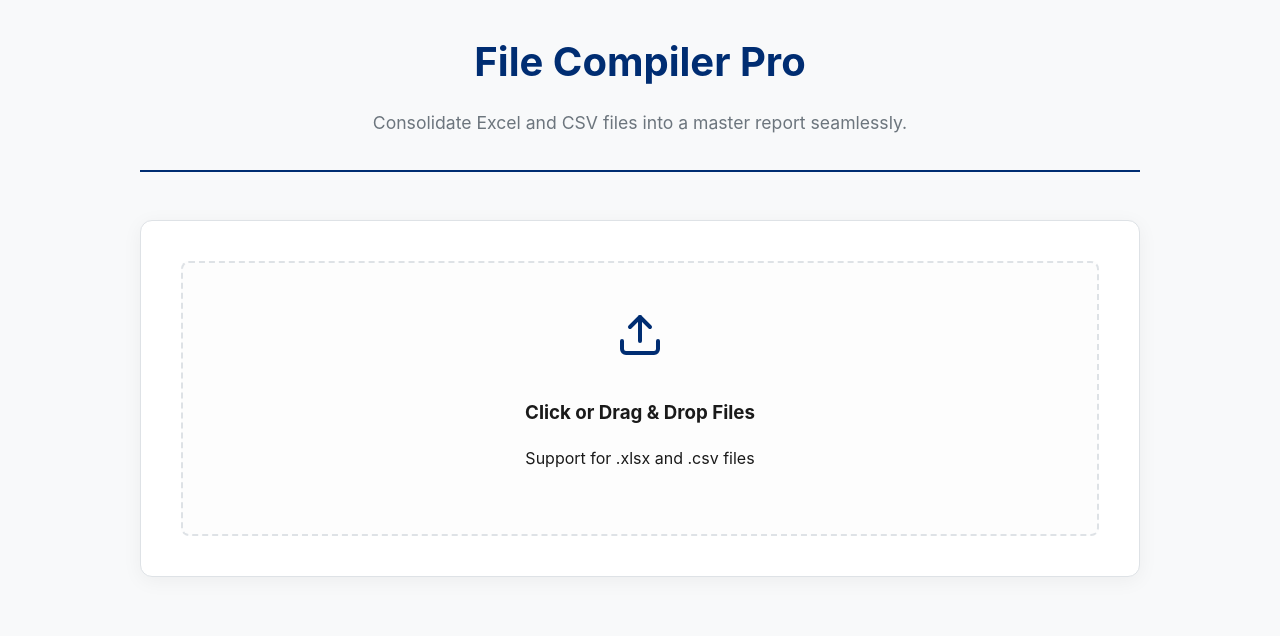
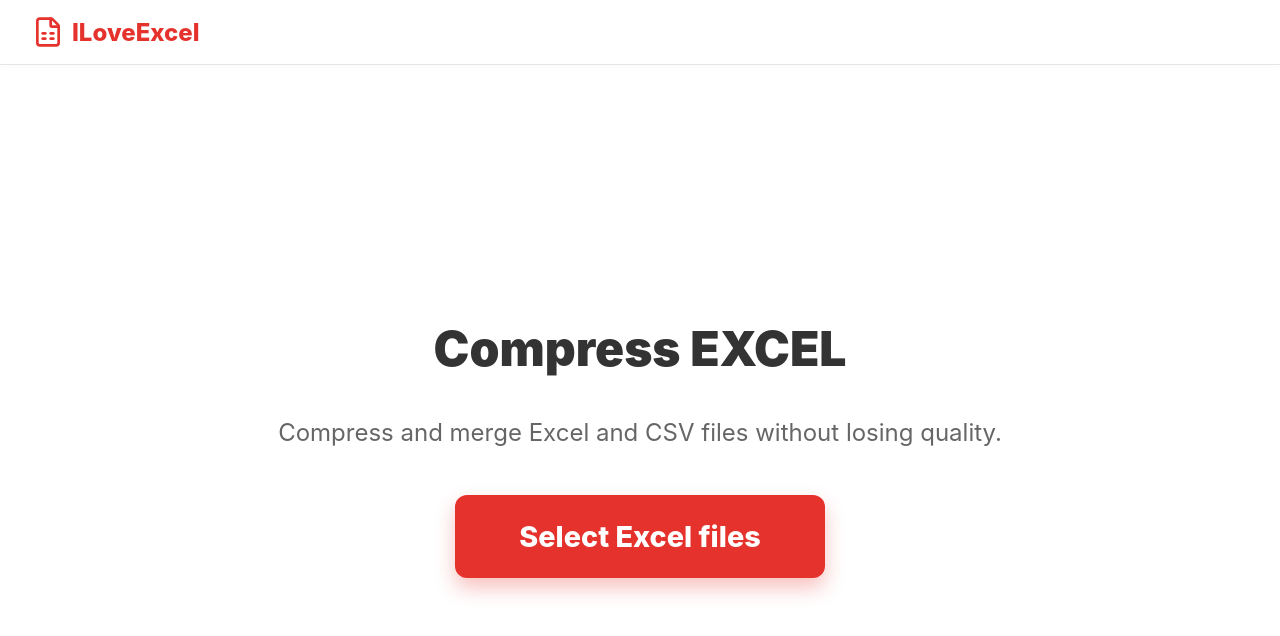
Before and after one commit to diwakarsingh01-tech/file-compiler-pro, a React (Vite) app in the folder client/: page / in a window 1280 px wide. Shown: the top 636 px of the page. Built offline with nearby package versions, Linux system fonts and the light colour scheme.

Commit message:
Complete iLovePDF-style transformation with multi-level compression

```diff
--- a/client/src/App.jsx
+++ b/client/src/App.jsx
@@ -1,34 +1,47 @@
-import React, { useState, useCallback } from 'react';
-import { Upload, FileText, Download, X, AlertCircle, CheckCircle2, Loader2 } from 'lucide-react';
+import React, { useState } from 'react';
+import {
+  Upload,
+  FileSpreadsheet,
+  Download,
+  X,
+  Plus,
+  ShieldCheck,
+  Zap,
+  Check,
+  Loader2,
+  Trash2,
+  Share2
+} from 'lucide-react';
 import axios from 'axios';
 
 const API_URL = window.location.origin;
 
 function App() {
   const [files, setFiles] = useState([]);
-  const [isUploading, setIsUploading] = useState(false);
+  const [compressionLevel, setCompressionLevel] = useState('recommended');
+  const [isProcessing, setIsProcessing] = useState(false);
+  const [result, setResult] = useState(null);
   const [error, setError] = useState(null);
-  const [result, setResult] = useState(null);
 
   const onFileChange = (e) => {
     const selectedFiles = Array.from(e.target.files);
     setFiles((prev) => [...prev, ...selectedFiles]);
     setError(null);
-    setResult(null);
   };
 
   const removeFile = (index) => {
     setFiles((prev) => prev.filter((_, i) => i !== index));
+    if (files.length <= 1) setResult(null);
   };
 
   const handleProcess = async () => {
     if (files.length === 0) return;
-
-    setIsUploading(true);
+    setIsProcessing(true);
     setError(null);
 
     const formData = new FormData();
     files.forEach((file) => formData.append('files', file));
+    formData.append('level', compressionLevel);
 
     try {
       const response = await axios.post(`${API_URL}/api/upload`, formData, {
@@ -36,126 +49,149 @@ function App() {
       });
       setResult(response.data);
     } catch (err) {
-      setError(err.response?.data?.error || 'Failed to process files. Please try again.');
+      setError(err.response?.data?.error || 'Failed to process files.');
     } finally {
-      setIsUploading(false);
+      setIsProcessing(false);
     }
   };
 
+  const reset = () => {
+    setFiles([]);
+    setResult(null);
+    setError(null);
+  };
+
+  // 1. Initial Selection View
+  if (files.length === 0 && !result) {
+    return (
+      <div className="app-wrapper">
+        <header className="premium-header">
+          <div className="logo"><FileSpreadsheet size={32} /> ILoveExcel</div>
+        </header>
+        <main className="hero">
+          <h1>Compress EXCEL</h1>
+          <p>Compress and merge Excel and CSV files without losing quality.</p>
+          <div className="select-btn" onClick={() => document.getElementById('fileInput').click()}>
+            Select Excel files
+          </div>
+          <input id="fileInput" type="file" multiple hidden accept=".xlsx,.csv" onChange={onFileChange} />
+        </main>
+      </div>
+    );
+  }
+
+  // 2. Success View
+  if (result) {
+    return (
+      <div className="app-wrapper">
+        <header className="premium-header">
+          <div className="logo" onClick={reset} style={{cursor: 'pointer'}}><FileSpreadsheet size={32} /> ILoveExcel</div>
+        </header>
+        <main className="workspace" style={{justifyContent: 'center'}}>
+          <div className="main-content success-view" style={{maxWidth: '800px'}}>
+            <h2 style={{fontSize: '2rem'}}>Excel files have been compressed!</h2>
+            <a href={`${API_URL}${result.downloadUrl}`} className="download-link">
+              Download merged Excel <Download />
+            </a>
+
+            <div className="stats-grid">
+              <div className="stat-item">
+                <div className="stat-value">{result.stats.originalRows}</div>
+                <div className="stat-label">Original Rows</div>
+              </div>
+              <div className="stat-item">
+                <div className="stat-value">{result.stats.finalRows}</div>
+                <div className="stat-label">Final Rows</div>
+              </div>
+              <div className="stat-item">
+                <div className="stat-value">{result.stats.removedEmpty}</div>
+                <div className="stat-label">Empty Removed</div>
+              </div>
+              <div className="stat-item">
+                <div className="stat-value">{result.stats.removedDuplicates}</div>
+                <div className="stat-label">Duplicates Removed</div>
+              </div>
+            </div>
+
+            <div style={{display: 'flex', gap: '1rem', marginTop: '2rem'}}>
+              <button className="btn" onClick={reset} style={{display: 'flex', alignItems: 'center', gap: '0.5rem'}}>
+                <Trash2 size={18} /> Delete now
+              </button>
+              <button className="btn" style={{display: 'flex', alignItems: 'center', gap: '0.5rem'}}>
+                <Share2 size={18} /> Share link
+              </button>
+            </div>
+          </div>
+        </main>
+      </div>
+    );
+  }
+
+  // 3. Workspace View (Grid + Sidebar)
   return (
-    <div className="app-container">
-      <header>
-        <h1>File Compiler Pro</h1>
-        <p>Consolidate Excel and CSV files into a master report seamlessly.</p>
+    <div className="app-wrapper">
+      <header className="premium-header">
+        <div className="logo" onClick={reset} style={{cursor: 'pointer'}}><FileSpreadsheet size={32} /> ILoveExcel</div>
       </header>
 
-      <main>
-        <div className="upload-card">
+      <main className="workspace">
+        <div className="main-content">
+          <div className="file-grid">
+            {files.map((file, idx) => (
+              <div key={idx} className="file-card">
+                <div className="remove-btn" onClick={() => removeFile(idx)}><X size={14} /></div>
+                <div className="icon-container"><FileSpreadsheet size={64} /></div>
+                <div className="file-name">{file.name}</div>
+              </div>
+            ))}
+            <div className="file-card add-more-card" onClick={() => document.getElementById('fileInput').click()}>
+              <Plus size={48} />
+              <input id="fileInput" type="file" multiple hidden accept=".xlsx,.csv" onChange={onFileChange} />
+            </div>
+          </div>
+        </div>
+
+        <aside className="sidebar">
+          <h2>Compression options</h2>
+
           <div
-            className="drop-zone"
-            onClick={() => document.getElementById('fileInput').click()}
+            className={`option-card ${compressionLevel === 'extreme' ? 'active' : ''}`}
+            onClick={() => setCompressionLevel('extreme')}
           >
-            <Upload size={48} color="var(--primary)" style={{ marginBottom: '1rem' }} />
-            <h3>Click or Drag & Drop Files</h3>
-            <p>Support for .xlsx and .csv files</p>
-            <input
-              id="fileInput"
-              type="file"
-              multiple
-              hidden
-              accept=".xlsx,.csv"
-              onChange={onFileChange}
-            />
+            <div className="option-title">Extreme Compression</div>
+            <div className="option-desc">Smallest file size. Removes duplicates and empty rows.</div>
           </div>
 
-          {files.length > 0 && (
-            <div className="file-list">
-              {files.map((file, idx) => (
-                <div key={idx} className="file-item">
-                  <div style={{ display: 'flex', alignItems: 'center', gap: '0.5rem' }}>
-                    <FileText size={18} />
-                    <span>{file.name}</span>
-                  </div>
-                  <X
-                    size={18}
-                    style={{ cursor: 'pointer', color: 'var(--secondary)' }}
-                    onClick={() => removeFile(idx)}
-                  />
-                </div>
-              ))}
+          <div
+            className={`option-card ${compressionLevel === 'recommended' ? 'active' : ''}`}
+            onClick={() => setCompressionLevel('recommended')}
+          >
+            <div className="option-title">Recommended Compression</div>
+            <div className="option-desc">Good quality, good compression. Removes empty rows.</div>
+          </div>
 
-              <button
-                className="btn btn-primary"
-                onClick={handleProcess}
-                disabled={isUploading}
-                style={{ marginTop: '1rem', display: 'flex', alignItems: 'center', justifyContent: 'center', gap: '0.5rem' }}
-              >
-                {isUploading ? (
-                  <>
-                    <Loader2 className="animate-spin" size={20} />
-                    Processing...
-                  </>
-                ) : (
-                  'Compile Files'
-                )}
-              </button>
-            </div>
-          )}
+          <div
+            className={`option-card ${compressionLevel === 'low' ? 'active' : ''}`}
+            onClick={() => setCompressionLevel('low')}
+          >
+            <div className="option-title">Low Compression</div>
+            <div className="option-desc">High quality, low compression. Just merges files.</div>
+          </div>
 
-          {error && (
-            <div className="error-msg">
-              <div style={{ display: 'flex', alignItems: 'center', gap: '0.5rem' }}>
-                <AlertCircle size={20} />
-                <strong>Error:</strong>
-              </div>
-              <p>{error}</p>
-            </div>
-          )}
+          {error && <div className="error-msg" style={{marginBottom: '1rem'}}>{error}</div>}
 
-          {result && (
-            <div style={{ marginTop: '2rem', textAlign: 'center' }}>
-              <div style={{ color: 'var(--success)', display: 'flex', alignItems: 'center', justifyContent: 'center', gap: '0.5rem', marginBottom: '1.5rem' }}>
-                <CheckCircle2 size={24} />
-                <h3 style={{ margin: 0 }}>Success! Files Merged Successfully.</h3>
-              </div>
-              <a
-                href={`${API_URL}${result.downloadUrl}`}
-                className="btn btn-success"
-                style={{ display: 'flex', alignItems: 'center', gap: '0.5rem', width: 'fit-content', margin: '0 auto' }}
-              >
-                <Download size={20} />
-                Download Merged File
-              </a>
-            </div>
-          )}
+          <button className="action-btn" onClick={handleProcess} disabled={isProcessing}>
+            {isProcessing ? 'COMPRESSING...' : 'Compress & Merge'}
+          </button>
+        </aside>
+      </main>
+
+      {isProcessing && (
+        <div className="loading-overlay">
+          <Loader2 size={64} className="animate-spin" color="var(--primary)" />
+          <h2 style={{marginTop: '2rem'}}>Merging and compressing your files...</h2>
         </div>
-
-        {result && result.preview && result.preview.length > 0 && (
-          <div className="preview-container">
-            <h3>Data Preview (First 5 rows)</h3>
-            <div style={{ overflowX: 'auto' }}>
-              <table className="preview-table">
-                <thead>
-                  <tr>
-                    {Object.keys(result.preview[0]).map((header) => (
-                      <th key={header}>{header}</th>
-                    ))}
-                  </tr>
-                </thead>
-                <tbody>
-                  {result.preview.map((row, i) => (
-                    <tr key={i}>
-                      {Object.values(row).map((val, j) => (
-                        <td key={j}>{val}</td>
-                      ))}
-                    </tr>
-                  ))}
-                </tbody>
-              </table>
-            </div>
-          </div>
-        )}
-      </main>
+      )}
     </div>
   );
 }
--- a/client/src/index.css
+++ b/client/src/index.css
@@ -1,162 +1,293 @@
 :root {
-  font-family: 'Inter', system-ui, Avenir, Helvetica, Arial, sans-serif;
-  line-height: 1.5;
-  font-weight: 400;
-
-  color: #1a1a1a;
-  background-color: #f8f9fa;
-
-  font-synthesis: none;
-  text-rendering: optimizeLegibility;
-  -webkit-font-smoothing: antialiased;
-  -moz-osx-font-smoothing: grayscale;
-
-  /* Corporate Light Palette */
-  --primary: #002d72;
-  --primary-hover: #0040a1;
-  --secondary: #6c757d;
-  --bg-card: #ffffff;
-  --border: #dee2e6;
-  --success: #198754;
-  --error: #dc3545;
+  font-family: 'Inter', system-ui, -apple-system, sans-serif;
+  background-color: #fff;
+  color: #333;
+  --primary: #e5322d; /* iLovePDF Red */
+  --primary-dark: #c12723;
+  --bg-light: #f3f0eb;
+  --border: #e6e6e6;
+  --shadow: 0 4px 12px rgba(0,0,0,0.08);
 }
 
 body {
   margin: 0;
-  display: flex;
-  min-width: 320px;
   min-height: 100vh;
 }
 
-#root {
-  width: 100%;
+.app-wrapper {
+  display: flex;
+  flex-direction: column;
+  min-height: 100vh;
 }
 
-.app-container {
-  max-width: 1000px;
-  margin: 0 auto;
-  padding: 2rem;
-}
-
-header {
-  text-align: center;
-  margin-bottom: 3rem;
-  border-bottom: 2px solid var(--primary);
-  padding-bottom: 1rem;
-}
-
-header h1 {
-  color: var(--primary);
-  margin: 0;
-  font-size: 2.5rem;
-  font-weight: 700;
-}
-
-header p {
-  color: var(--secondary);
-  font-size: 1.1rem;
-}
-
-.upload-card {
-  background: var(--bg-card);
-  border-radius: 12px;
-  box-shadow: 0 4px 20px rgba(0,0,0,0.05);
-  padding: 2.5rem;
-  border: 1px solid var(--border);
-  transition: transform 0.2s;
-}
-
-.drop-zone {
-  border: 2px dashed var(--border);
-  border-radius: 8px;
-  padding: 3rem;
-  text-align: center;
-  cursor: pointer;
-  background: #fdfdfd;
-  transition: all 0.3s ease;
-}
-
-.drop-zone:hover, .drop-zone.active {
-  border-color: var(--primary);
-  background: #f0f4f8;
-}
-
-.file-list {
-  margin-top: 2rem;
-  display: flex;
-  flex-direction: column;
-  gap: 0.8rem;
-}
-
-.file-item {
+/* Header */
+.premium-header {
+  background: white;
+  padding: 1rem 2rem;
   display: flex;
   align-items: center;
   justify-content: space-between;
-  padding: 0.8rem 1.2rem;
-  background: #f1f3f5;
-  border-radius: 6px;
-  font-size: 0.9rem;
+  border-bottom: 1px solid var(--border);
+  box-shadow: 0 2px 4px rgba(0,0,0,0.02);
 }
 
-.btn {
-  padding: 0.8rem 1.5rem;
-  border-radius: 6px;
-  border: none;
+.logo {
+  font-size: 1.5rem;
+  font-weight: 800;
+  color: var(--primary);
+  display: flex;
+  align-items: center;
+  gap: 0.5rem;
+}
+
+/* Workspace */
+.workspace {
+  flex: 1;
+  display: flex;
+  background: var(--bg-light);
+  padding: 2rem;
+  gap: 2rem;
+}
+
+.main-content {
+  flex: 1;
+  background: white;
+  border-radius: 12px;
+  box-shadow: var(--shadow);
+  padding: 2rem;
+  display: flex;
+  flex-direction: column;
+}
+
+.sidebar {
+  width: 350px;
+  background: white;
+  border-radius: 12px;
+  box-shadow: var(--shadow);
+  padding: 1.5rem;
+  display: flex;
+  flex-direction: column;
+}
+
+/* File Grid */
+.file-grid {
+  display: grid;
+  grid-template-columns: repeat(auto-fill, minmax(140px, 140px));
+  gap: 1.5rem;
+  padding: 1rem;
+}
+
+.file-card {
+  width: 140px;
+  height: 180px;
+  background: white;
+  border: 1px solid var(--border);
+  border-radius: 8px;
+  padding: 1rem;
+  display: flex;
+  flex-direction: column;
+  align-items: center;
+  position: relative;
+  transition: transform 0.2s, box-shadow 0.2s;
+}
+
+.file-card:hover {
+  transform: translateY(-5px);
+  box-shadow: 0 8px 16px rgba(0,0,0,0.1);
+}
+
+.file-card .remove-btn {
+  position: absolute;
+  top: -8px;
+  right: -8px;
+  background: var(--primary);
+  color: white;
+  border-radius: 50%;
+  width: 24px;
+  height: 24px;
+  display: flex;
+  align-items: center;
+  justify-content: center;
+  cursor: pointer;
+}
+
+.file-card .icon-container {
+  margin-top: 1rem;
+  color: #2e7d32; /* Excel Green */
+}
+
+.file-card .file-name {
+  margin-top: auto;
+  font-size: 0.75rem;
+  text-align: center;
+  word-break: break-all;
   font-weight: 600;
+  color: #666;
+}
+
+.add-more-card {
+  border: 2px dashed #ccc;
+  cursor: pointer;
+  display: flex;
+  align-items: center;
+  justify-content: center;
+  color: #999;
+}
+
+.add-more-card:hover {
+  border-color: var(--primary);
+  color: var(--primary);
+}
+
+/* Compression Options */
+.option-card {
+  border: 1px solid var(--border);
+  border-radius: 8px;
+  padding: 1rem;
+  margin-bottom: 1rem;
   cursor: pointer;
   transition: all 0.2s;
 }
 
-.btn-primary {
+.option-card.active {
+  border-color: var(--primary);
+  background: #fff5f5;
+  box-shadow: 0 0 0 2px var(--primary);
+}
+
+.option-title {
+  font-weight: 700;
+  font-size: 1rem;
+  margin-bottom: 0.25rem;
+}
+
+.option-desc {
+  font-size: 0.8rem;
+  color: #777;
+}
+
+/* Action Button */
+.action-btn {
+  width: 100%;
+  padding: 1.2rem;
   background: var(--primary);
   color: white;
+  border: none;
+  border-radius: 8px;
+  font-size: 1.2rem;
+  font-weight: 700;
+  cursor: pointer;
+  margin-top: auto;
+  transition: background 0.2s;
 }
 
-.btn-primary:hover {
-  background: var(--primary-hover);
+.action-btn:hover:not(:disabled) {
+  background: var(--primary-dark);
 }
 
-.btn-primary:disabled {
-  background: var(--secondary);
-  cursor: not-allowed;
+.action-btn:disabled {
+  background: #ccc;
 }
 
-.btn-success {
-  background: var(--success);
-  color: white;
-  text-decoration: none;
-  display: inline-block;
+/* Hero Section */
+.hero {
+  flex: 1;
+  display: flex;
+  flex-direction: column;
+  align-items: center;
+  justify-content: center;
+  text-align: center;
+  padding: 4rem;
 }
 
-.preview-container {
-  margin-top: 3rem;
+.hero h1 {
+  font-size: 3rem;
+  font-weight: 900;
+  margin-bottom: 1rem;
 }
 
-.preview-table {
-  width: 100%;
-  border-collapse: collapse;
-  background: white;
-  font-size: 0.85rem;
-  box-shadow: 0 2px 10px rgba(0,0,0,0.03);
+.hero p {
+  font-size: 1.5rem;
+  color: #666;
+  margin-bottom: 3rem;
 }
 
-.preview-table th, .preview-table td {
-  padding: 0.8rem;
-  text-align: left;
-  border-bottom: 1px solid var(--border);
+.select-btn {
+  padding: 1.5rem 4rem;
+  background: var(--primary);
+  color: white;
+  font-size: 1.8rem;
+  font-weight: 800;
+  border-radius: 12px;
+  cursor: pointer;
+  box-shadow: 0 10px 20px rgba(229, 50, 45, 0.3);
+  transition: transform 0.2s;
 }
 
-.preview-table th {
-  background: #f8f9fa;
-  color: var(--primary);
-  font-weight: 600;
+.select-btn:hover {
+  transform: scale(1.05);
 }
 
-.error-msg {
-  color: var(--error);
-  background: #fff5f5;
+/* Success View */
+.success-view {
+  display: flex;
+  flex-direction: column;
+  align-items: center;
+  gap: 2rem;
+  padding: 3rem;
+}
+
+.download-link {
+  background: var(--primary);
+  color: white;
+  padding: 1.5rem 3rem;
+  border-radius: 8px;
+  font-size: 1.5rem;
+  font-weight: 800;
+  text-decoration: none;
+  display: flex;
+  align-items: center;
+  gap: 1rem;
+  box-shadow: 0 8px 16px rgba(229, 50, 45, 0.2);
+}
+
+.stats-grid {
+  display: grid;
+  grid-template-columns: repeat(2, 1fr);
+  gap: 1rem;
+  width: 100%;
+  max-width: 500px;
+}
+
+.stat-item {
+  background: #f8f9fa;
   padding: 1rem;
-  border-radius: 6px;
-  margin-top: 1rem;
-  border-left: 4px solid var(--error);
+  border-radius: 8px;
+  text-align: center;
 }
+
+.stat-value {
+  font-size: 1.2rem;
+  font-weight: 800;
+  color: var(--primary);
+}
+
+.stat-label {
+  font-size: 0.8rem;
+  color: #666;
+}
+
+/* Loading Overlay */
+.loading-overlay {
+  position: fixed;
+  top: 0;
+  left: 0;
+  right: 0;
+  bottom: 0;
+  background: rgba(255,255,255,0.9);
+  display: flex;
+  flex-direction: column;
+  align-items: center;
+  justify-content: center;
+  z-index: 1000;
+}
```
Also changed, not shown: 1 other file (tests, documents, lock files or other folders).
